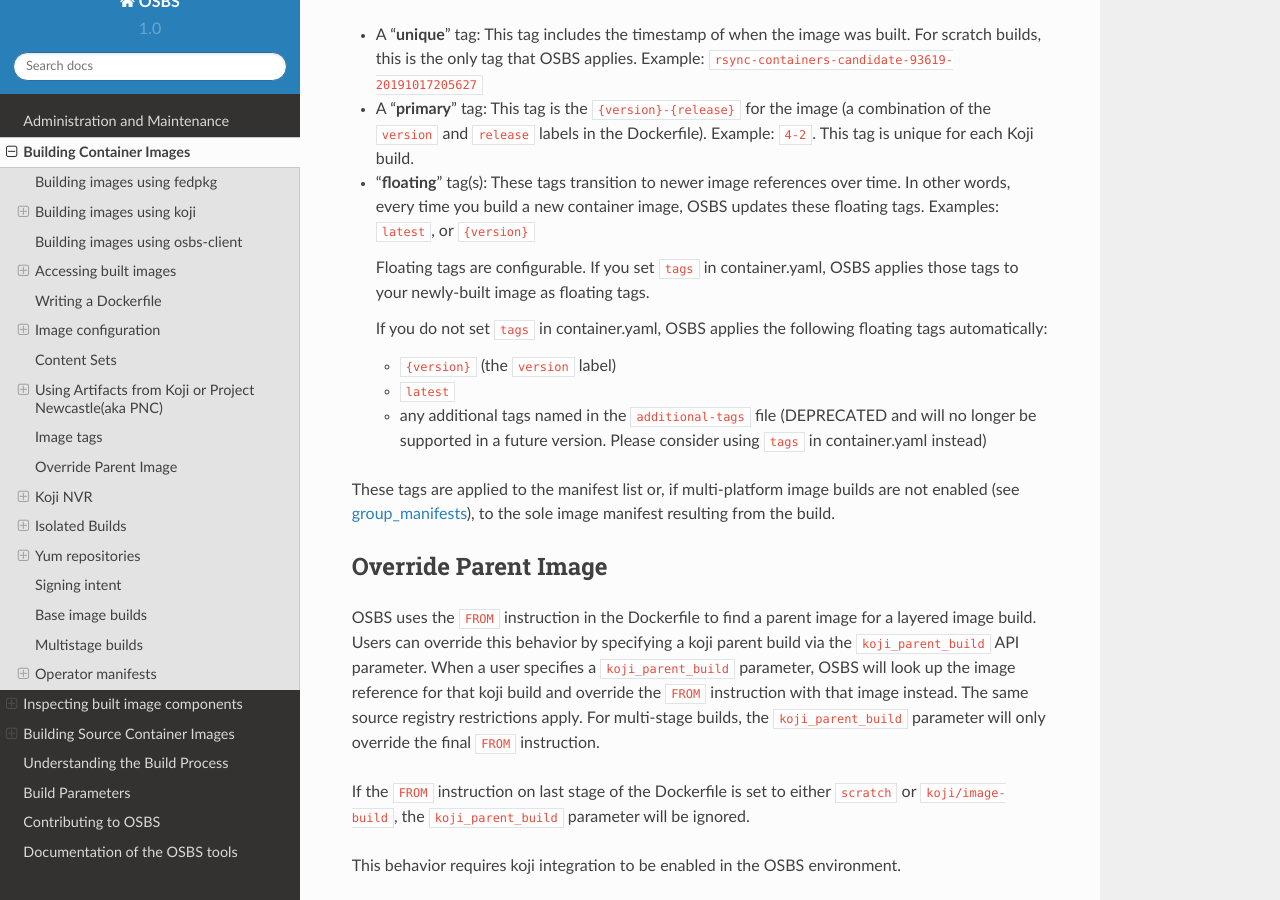
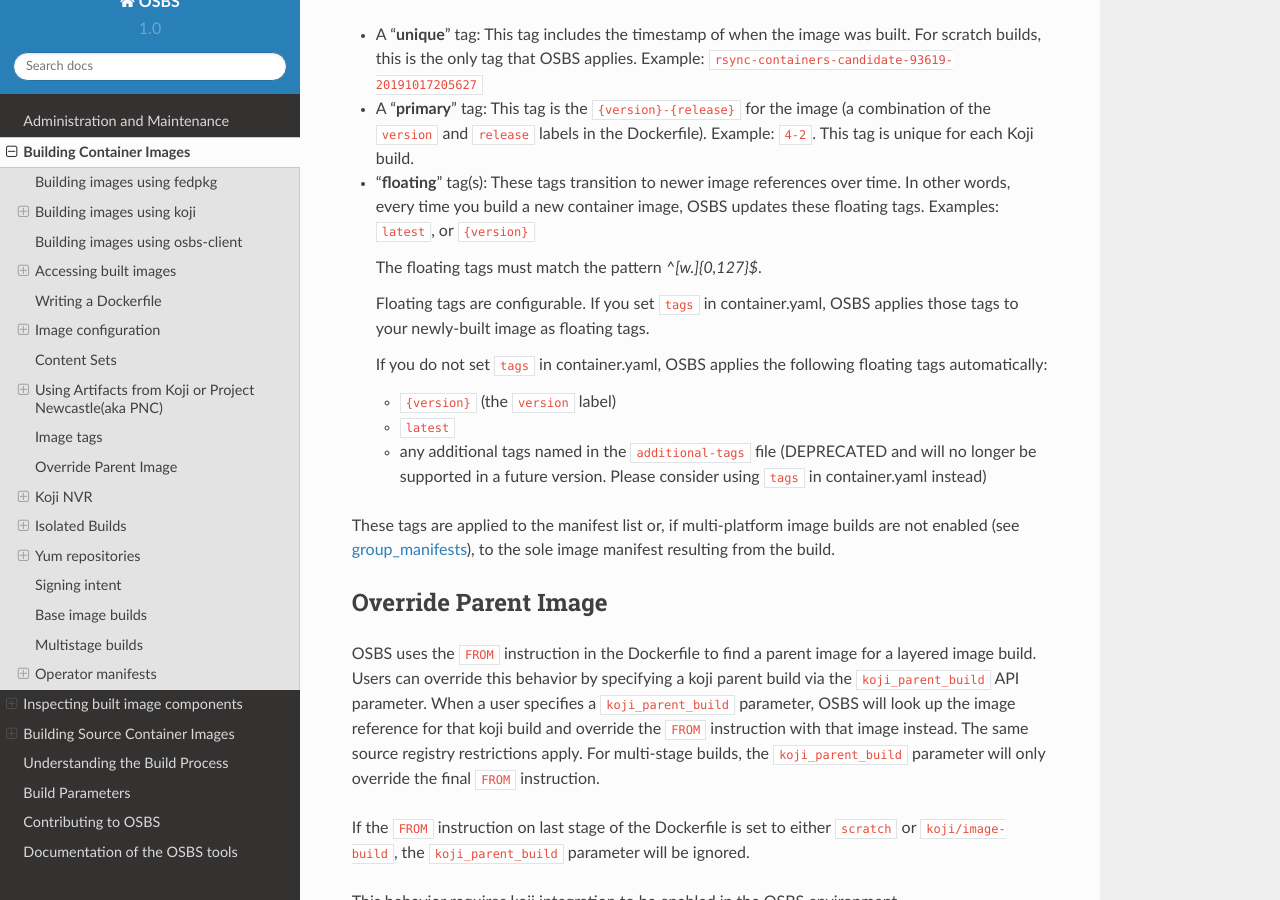
Before and after one commit to containerbuildsystem/osbs-docs, a Sphinx documentation site: the page built from docs/users.rst, in a window 1280 px wide and 900 px high, scrolled down 23026 px. Built offline with Sphinx 7.4.7 and the Read the Docs theme 2.0.0, drawn with Linux system fonts in a browser that asks for light colours.

Commit message:
Documents valid pattern for floating tags
I came across this issue when trying to use a tag that contains a `-` in an OpenShift Build Service (OSBS) build for 3scale API Management.

Signed-off-by: Yorgos Saslis <yorgos.saslis@redhat.com>

```diff
--- a/docs/users.rst
+++ b/docs/users.rst
@@ -1201,6 +1201,8 @@
 * "**floating**" tag(s): These tags transition to newer image references
   over time. In other words, every time you build a new container image,
   OSBS updates these floating tags. Examples: ``latest``, or ``{version}``
+
+  The floating tags must match the pattern `^[\w.]{0,127}$`.
 
   Floating tags are configurable. If you set ``tags`` in container.yaml, OSBS
   applies those tags to your newly-built image as floating tags.
```
